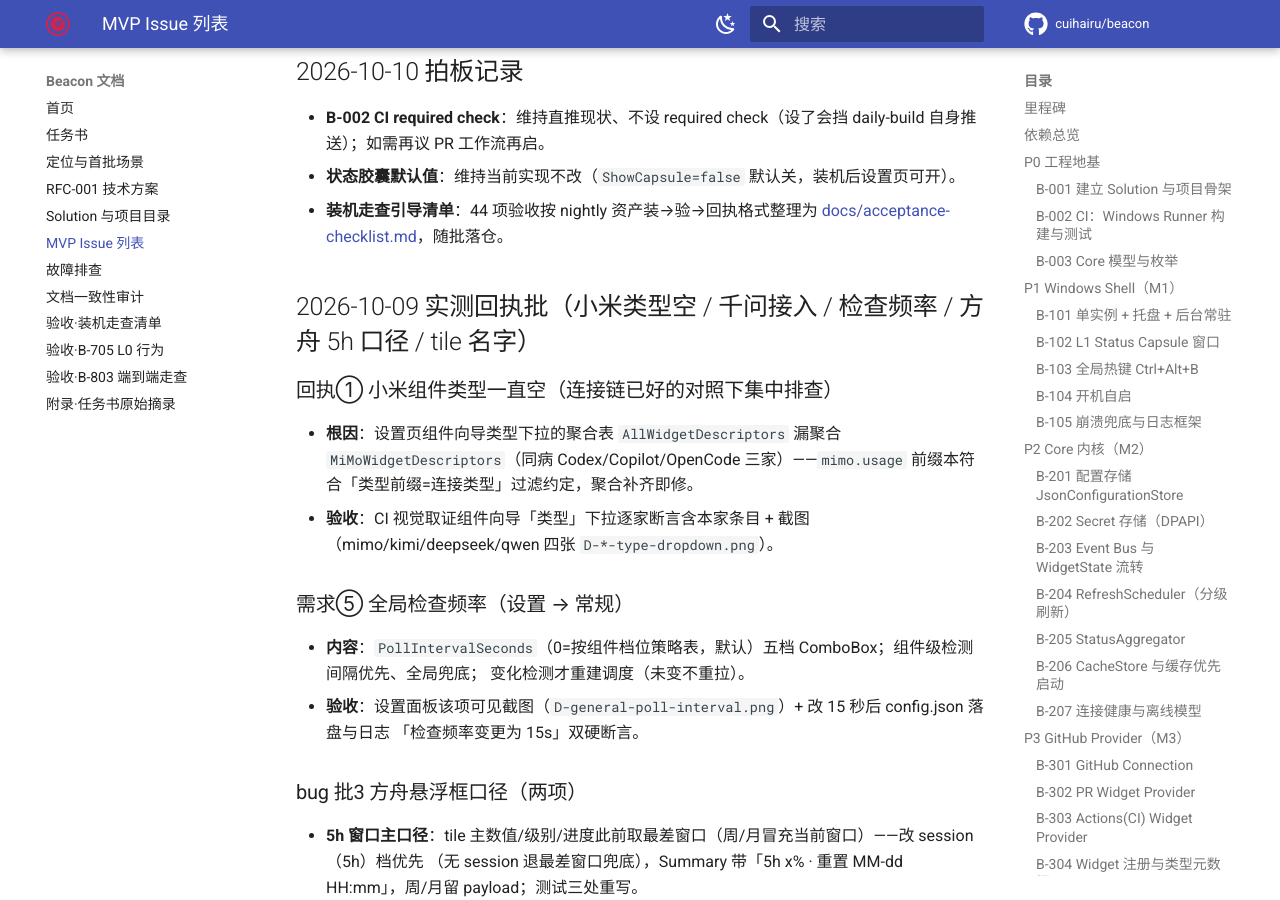
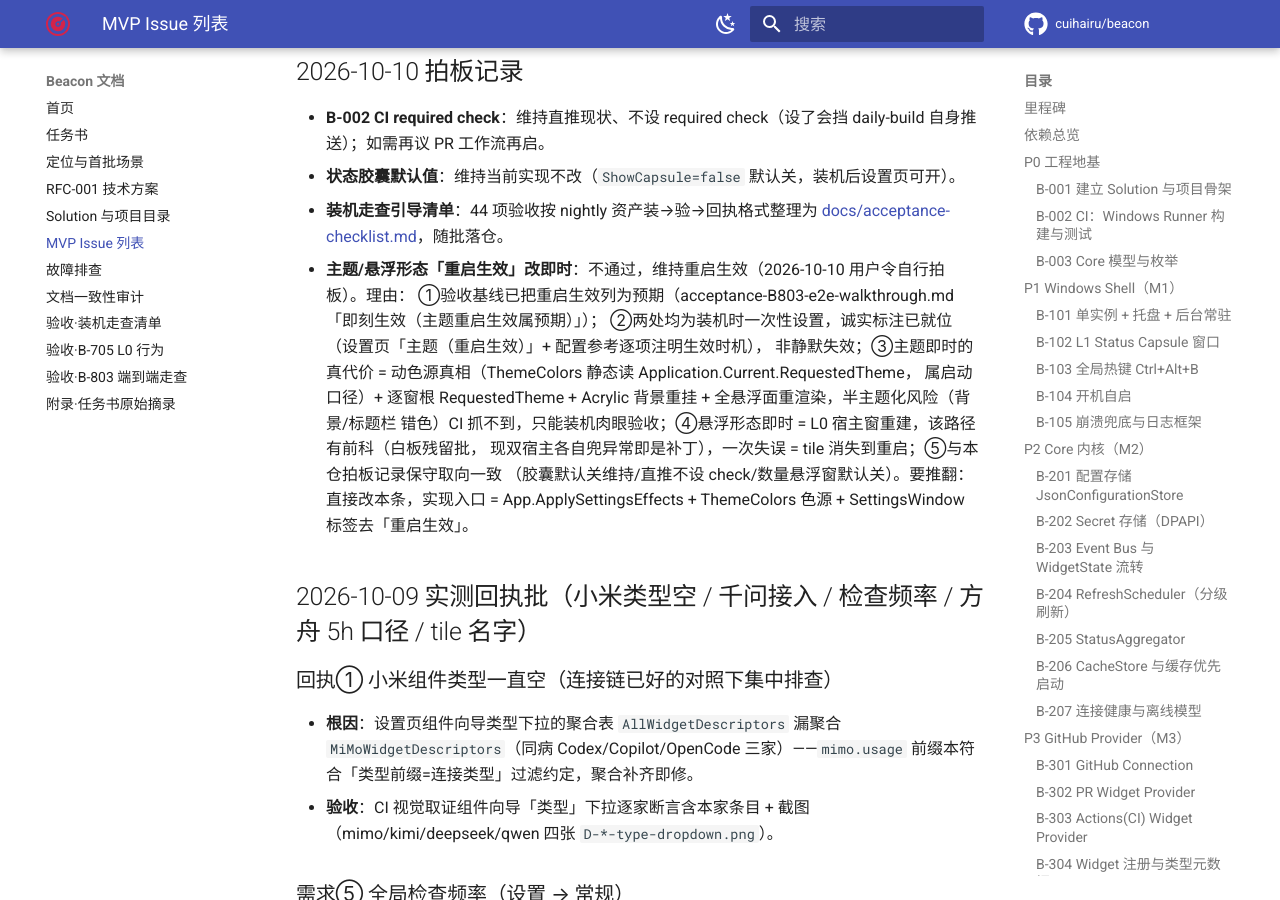
Before and after one commit to cuihairu/beacon, an MkDocs documentation site: the page built from docs/mvp-issues.md, in a window 1280 px wide and 900 px high, scrolled down 18639 px. Built offline with MkDocs 1.6.1 and Material for MkDocs 9.7.7, drawn with Linux system fonts in a browser that asks for light colours; comment, search, counter and statistics services are not loaded.

```diff
--- a/docs/mvp-issues.md
+++ b/docs/mvp-issues.md
@@ -427,6 +427,15 @@ B-001 ─ B-002 ─ B-003          (P0 地基)
 - **B-002 CI required check**：维持直推现状、不设 required check（设了会挡 daily-build 自身推送）；如需再议 PR 工作流再启。
 - **状态胶囊默认值**：维持当前实现不改（`ShowCapsule=false` 默认关，装机后设置页可开）。
 - **装机走查引导清单**：44 项验收按 nightly 资产装→验→回执格式整理为 [docs/acceptance-checklist.md](acceptance-checklist.md)，随批落仓。
+- **主题/悬浮形态「重启生效」改即时**：不通过，维持重启生效（2026-10-10 用户令自行拍板）。理由：
+  ①验收基线已把重启生效列为预期（acceptance-B803-e2e-walkthrough.md「即刻生效（主题重启生效属预期）」）；
+  ②两处均为装机时一次性设置，诚实标注已就位（设置页「主题（重启生效）」+ 配置参考逐项注明生效时机），
+  非静默失效；③主题即时的真代价 = 动色源真相（ThemeColors 静态读 Application.Current.RequestedTheme，
+  属启动口径）+ 逐窗根 RequestedTheme + Acrylic 背景重挂 + 全悬浮面重渲染，半主题化风险（背景/标题栏
+  错色）CI 抓不到，只能装机肉眼验收；④悬浮形态即时 = L0 宿主窗重建，该路径有前科（白板残留批，
+  现双宿主各自兜异常即是补丁），一次失误 = tile 消失到重启；⑤与本仓拍板记录保守取向一致
+  （胶囊默认关维持/直推不设 check/数量悬浮窗默认关）。要推翻：直接改本条，实现入口 =
+  App.ApplySettingsEffects + ThemeColors 色源 + SettingsWindow 标签去「重启生效」。
 
 ## 2026-10-09 实测回执批（小米类型空 / 千问接入 / 检查频率 / 方舟 5h 口径 / tile 名字）
 
```
Also changed, not shown: docs/configuration.md (+4 -3 lines).
